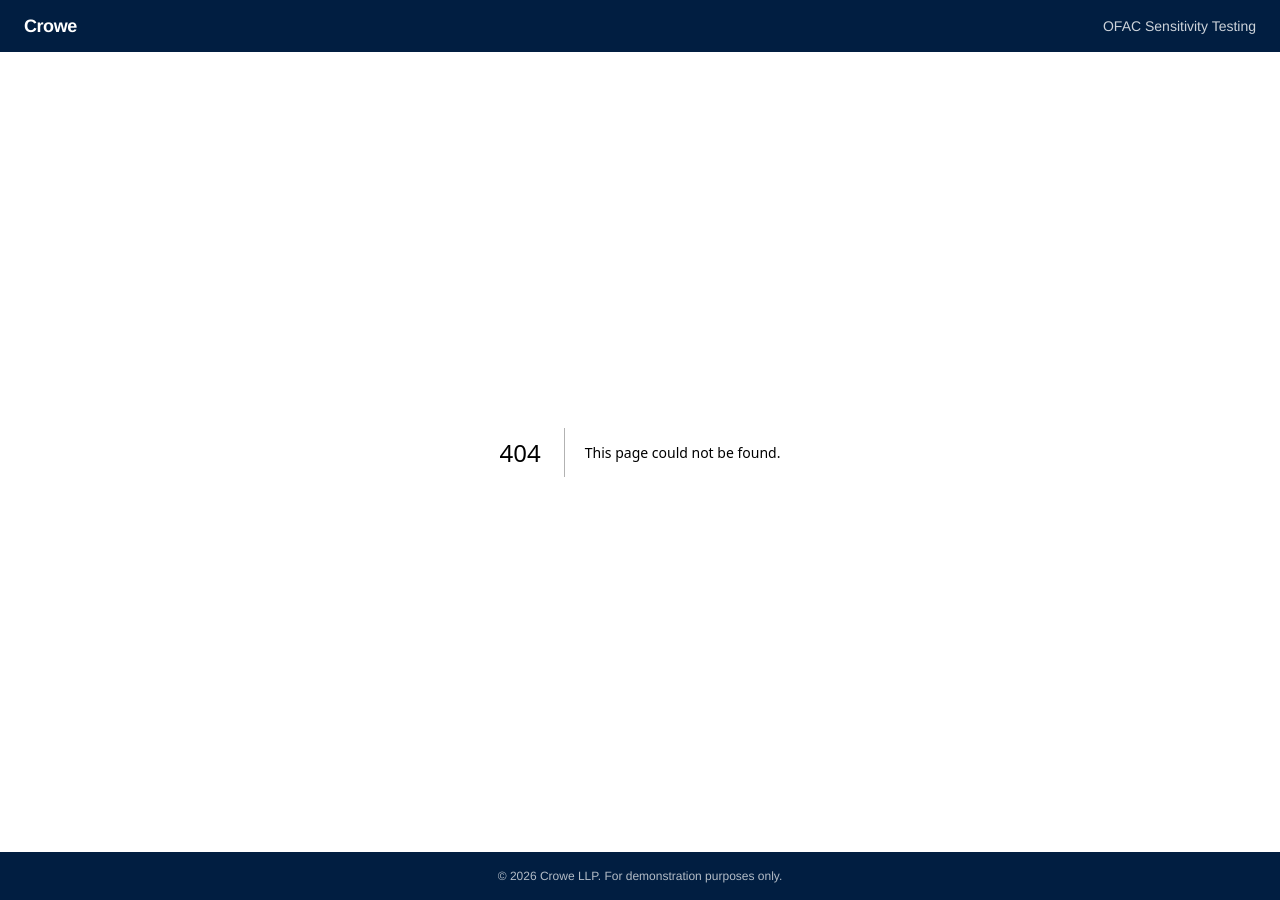
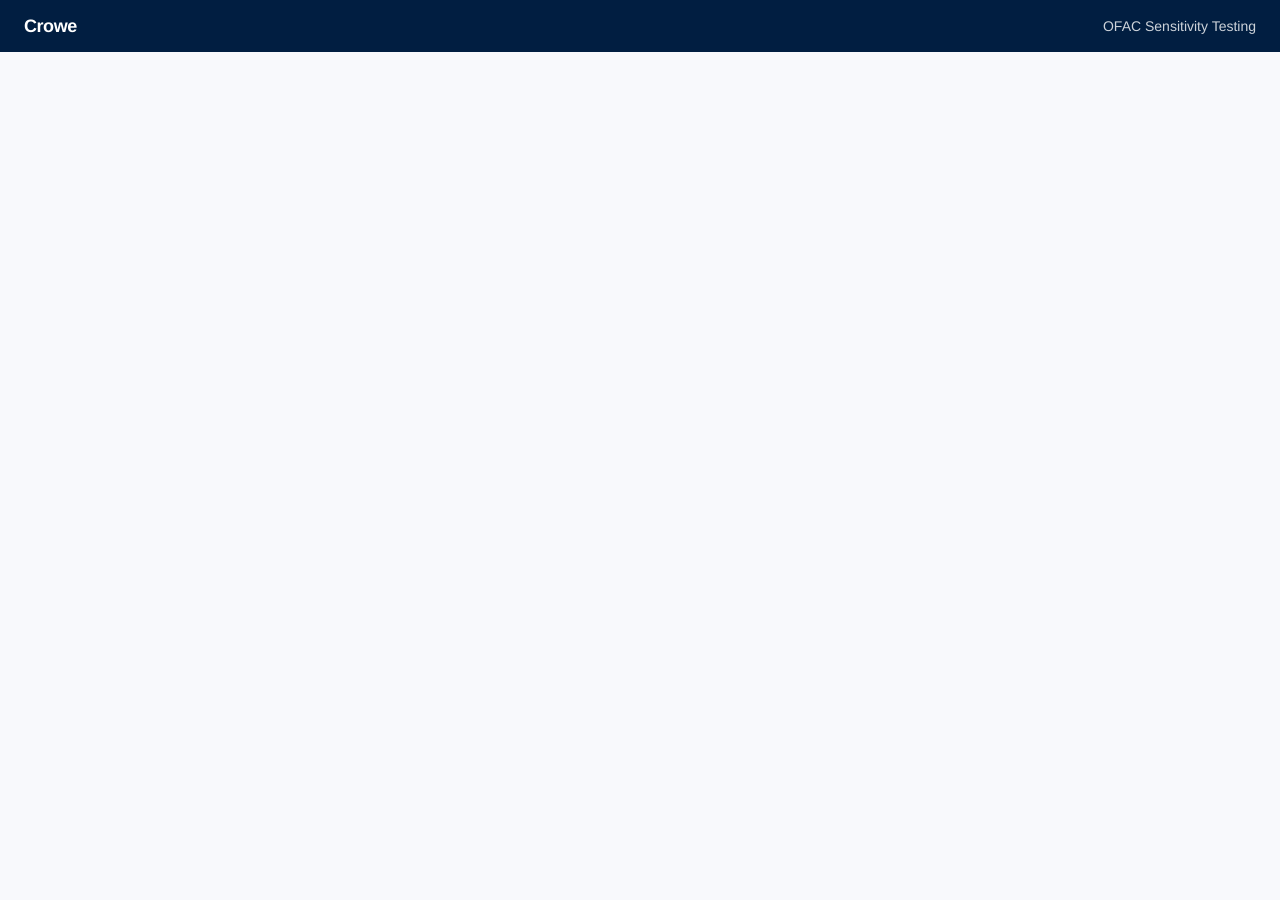
Before and after one commit to achyuthrachur/ofac-sensitivity-testing, a Next.js app: page / in a window 1280 px wide. Before the commit this address had no page. After the commit the page ends 800 px from the top, so only its background shows below. Built offline with nearby package versions, Linux system fonts and the light colour scheme.

Commit message:
feat(10-01): remove footer from root layout and add root placeholder
- Remove slim indigo footer from src/app/layout.tsx (now owned by tool/layout.tsx)
- Add temporary src/app/page.tsx placeholder for root "/" route
- next build exits 0: routes / and /tool both compile clean

```diff
--- a/src/app/layout.tsx
+++ b/src/app/layout.tsx
@@ -19,13 +19,6 @@ export default function RootLayout({
         </header>
 
         {children}
-
-        {/* Minimal Crowe indigo footer */}
-        <footer className="bg-crowe-indigo-dark px-6 py-4 text-center">
-          <p className="text-white/70 text-xs">
-            &copy; 2026 Crowe LLP. For demonstration purposes only.
-          </p>
-        </footer>
       </body>
     </html>
   );
--- /dev/null
+++ b/src/app/page.tsx
@@ -0,0 +1,4 @@
+// Temporary placeholder — Wave 2 (10-02) will replace this with the landing page
+export default function Page() {
+  return null;
+}
```
